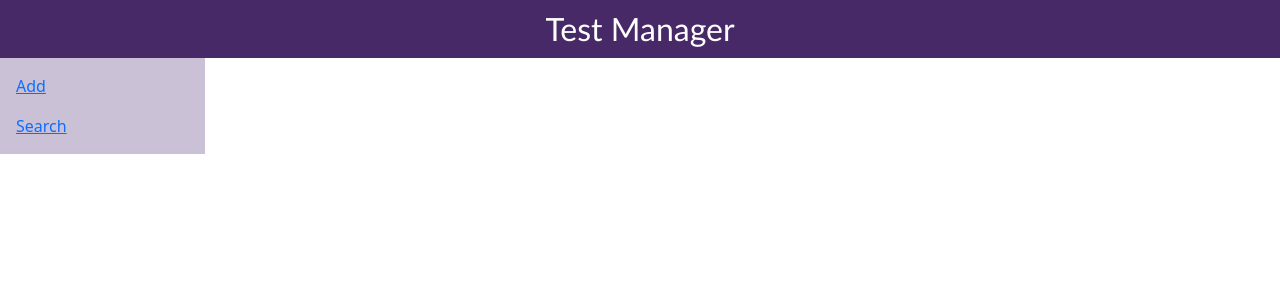
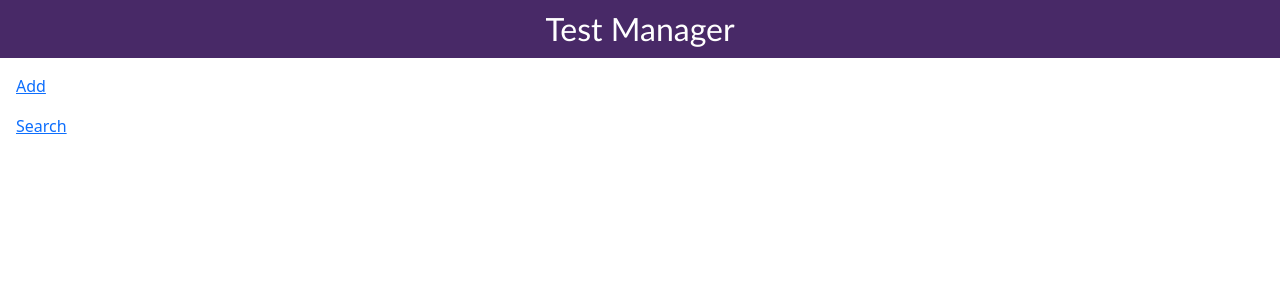
Before and after one commit to CrystalZhou0529/test-manager, a React (Create React App) app: page / in a window 1280 px wide. Shown: the top 300 px of the page. Built offline with nearby package versions, Linux system fonts and the light colour scheme.

Commit message:
Update style of sidebar

```diff
--- a/src/App.css
+++ b/src/App.css
@@ -39,7 +39,6 @@
 
 .sidebar {
   width: 10vw;
-  background-color: #cbc1d6;
 }
 
 .tests-table tbody tr:hover {
```
